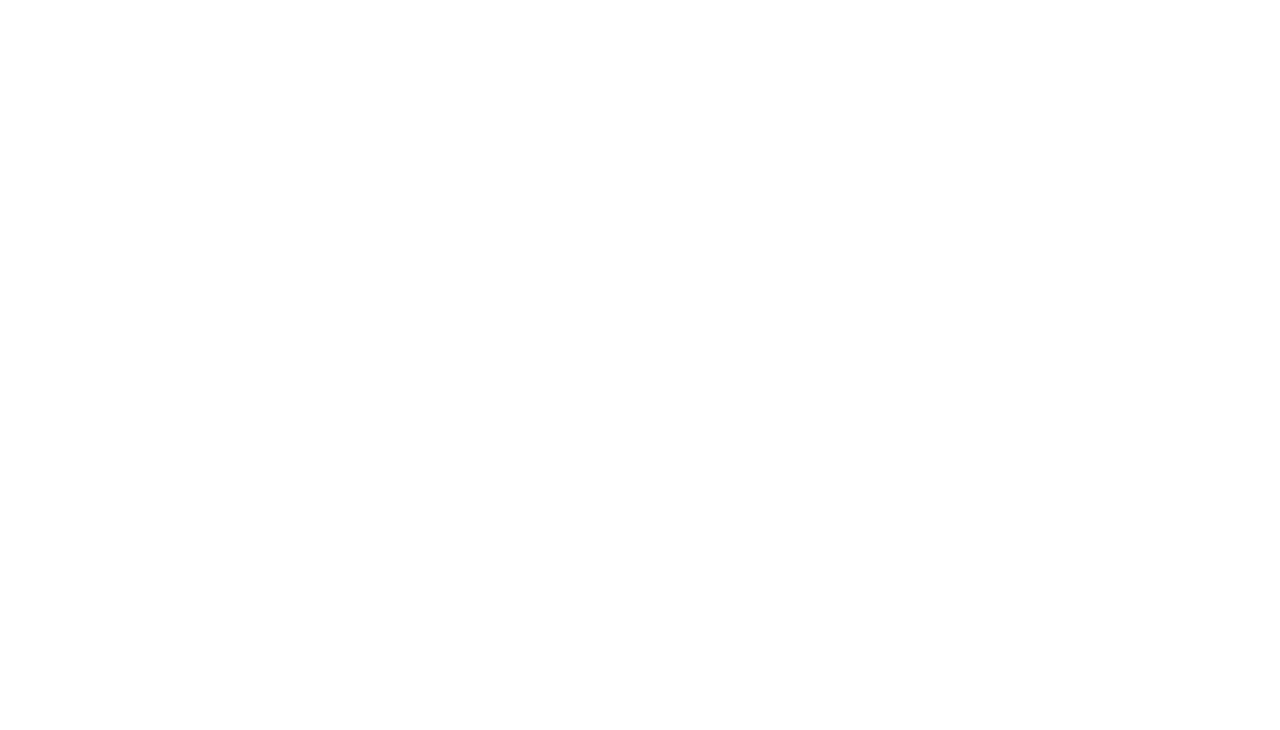
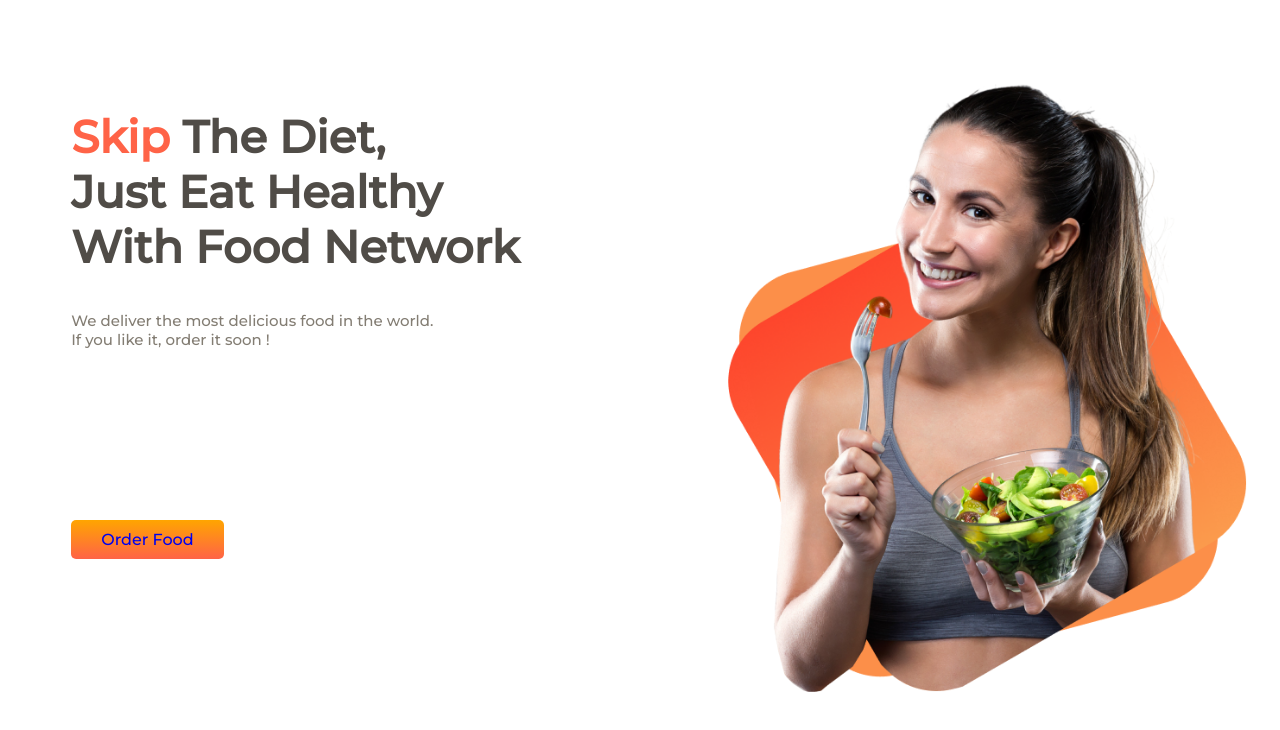
Before and after one commit to Naime1234/Food-Network, a plain HTML site: page index.html in a window 1280 px wide. Drawn offline with Linux system fonts and the light colour scheme.

Commit message:
initial commit

```diff
--- a/index.html
+++ b/index.html
@@ -6,10 +6,26 @@
     <meta http-equiv="X-UA-Compatible" content="IE=edge">
     <meta name="viewport" content="width=device-width, initial-scale=1.0">
     <title>Food-Network</title>
+    <link rel="preconnect" href="https://fonts.googleapis.com">
+    <link rel="preconnect" href="https://fonts.gstatic.com" crossorigin>
+    <link href="https://fonts.googleapis.com/css2?family=Montserrat:wght@500&display=swap" rel="stylesheet">
+    <link rel="stylesheet" href="style.css">
 </head>
 
 <body>
+    <section>
+        <div class="half-width">
+            <h1> <span class="tomato-color"> Skip</span> The Diet,<br>
+                Just Eat Healthy <br>
+                With Food Network </h1>
+            <p class="color"> We deliver the most delicious food in the world. <br> If you like it, order it soon !</p>
 
+            <a class="link-button" target="_blank" href="https://www.facebook.com/moskan.naime">Order Food</a>
+
+        </div>
+        <div class="half-width"><img src="img/Group 8425.png" alt=""></div>
+
+    </section>
 </body>
 
 </html>
--- a/style.css
+++ b/style.css
@@ -0,0 +1,38 @@
+body{
+    font-family: 'Montserrat', sans-serif;
+}
+h1{
+    font-size: 45px;
+    color: rgb(80, 76, 71);
+
+}
+
+.tomato-color{
+    color: tomato;
+}
+section{
+    display: flex;
+}
+.half-width{
+    width: 50%;
+    padding-left: 5%;
+    padding-top: 5%;
+}
+.half-width img{
+    width: 100%;
+
+}
+.color{
+    color: rgb(131, 125, 115);
+    font-size: 15px;
+}
+
+.link-button{
+    text-decoration: none;
+    background-image: linear-gradient(orange,tomato);
+    padding: 10px 30px;
+    border-radius: 5px;
+    margin: 0%;
+    position: absolute;
+    top: 65%;
+}
```
Also changed, not shown: img/Group 8425.png (added), img/Screenshot_120.png (added).
